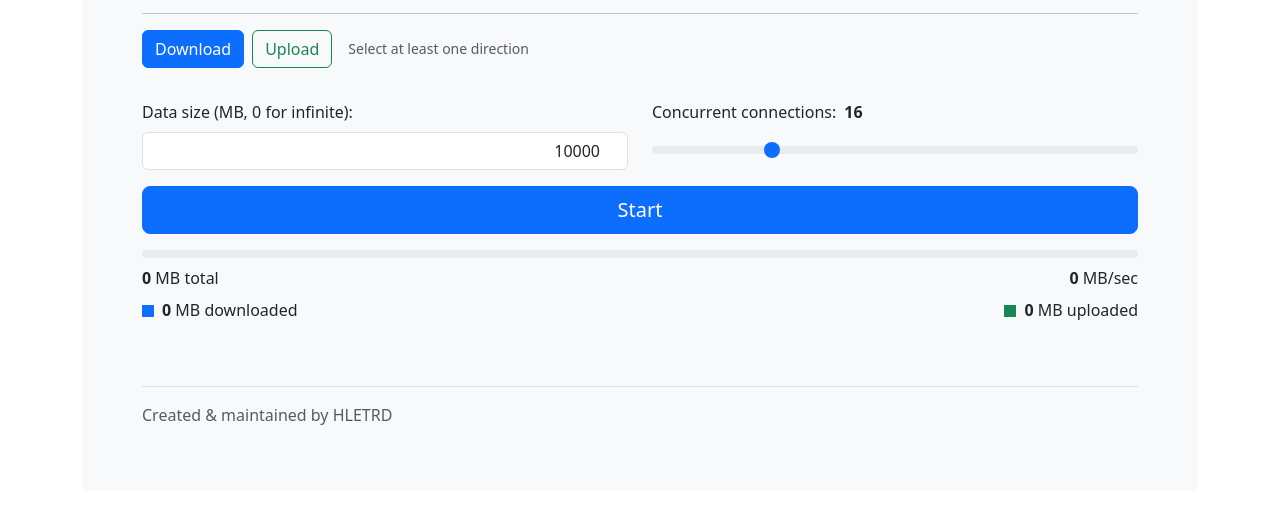
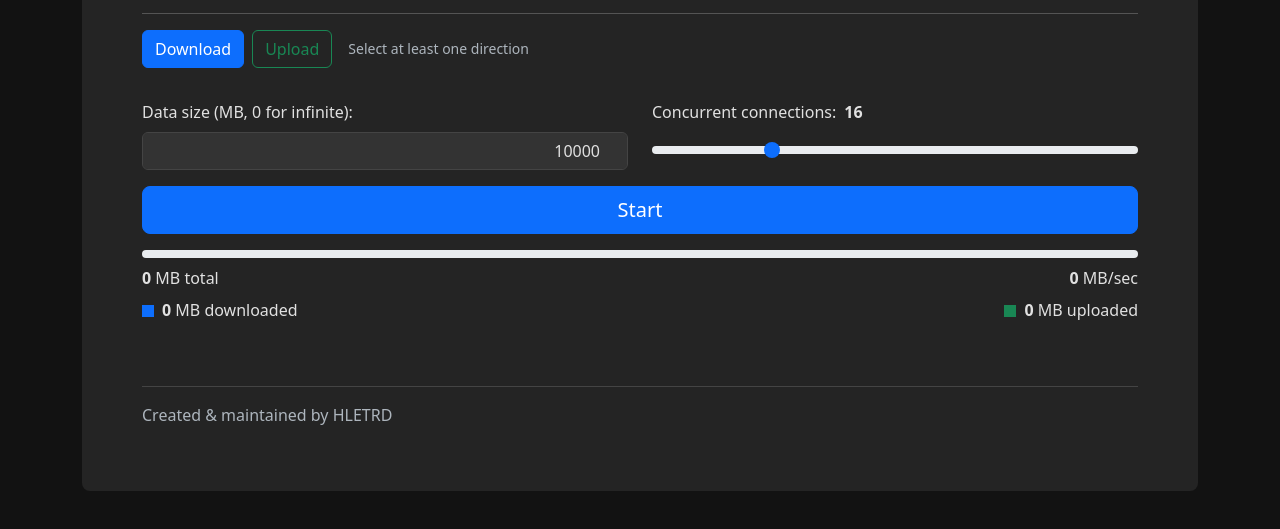
Before and after one commit to hletrd/data-waster, a website: page index.html in a window 1280 px wide. Shown: the part 193-722 px from the top of the page. Drawn offline with nearby package versions, Linux system fonts and the dark colour scheme.

Commit message:
dark mode support

```diff
--- a/index.html
+++ b/index.html
@@ -47,6 +47,33 @@
     @media (max-width: 768px) {
       #title {
         font-size: 2.5rem;
+      }
+    }
+    @media (prefers-color-scheme: dark) {
+      body {
+        background-color: #121212;
+        color: #e1e1e1;
+      }
+      .bg-body-tertiary {
+        background-color: #242424 !important;
+      }
+      .text-body-secondary {
+        color: #adb5bd !important;
+      }
+      .form-control {
+        background-color: #333;
+        color: #e1e1e1;
+        border-color: #444;
+      }
+      .form-control:focus {
+        background-color: #333;
+        color: #e1e1e1;
+      }
+      .border-top {
+        border-color: #444 !important;
+      }
+      .text-muted {
+        color: #adb5bd !important;
       }
     }
   </style>
```
